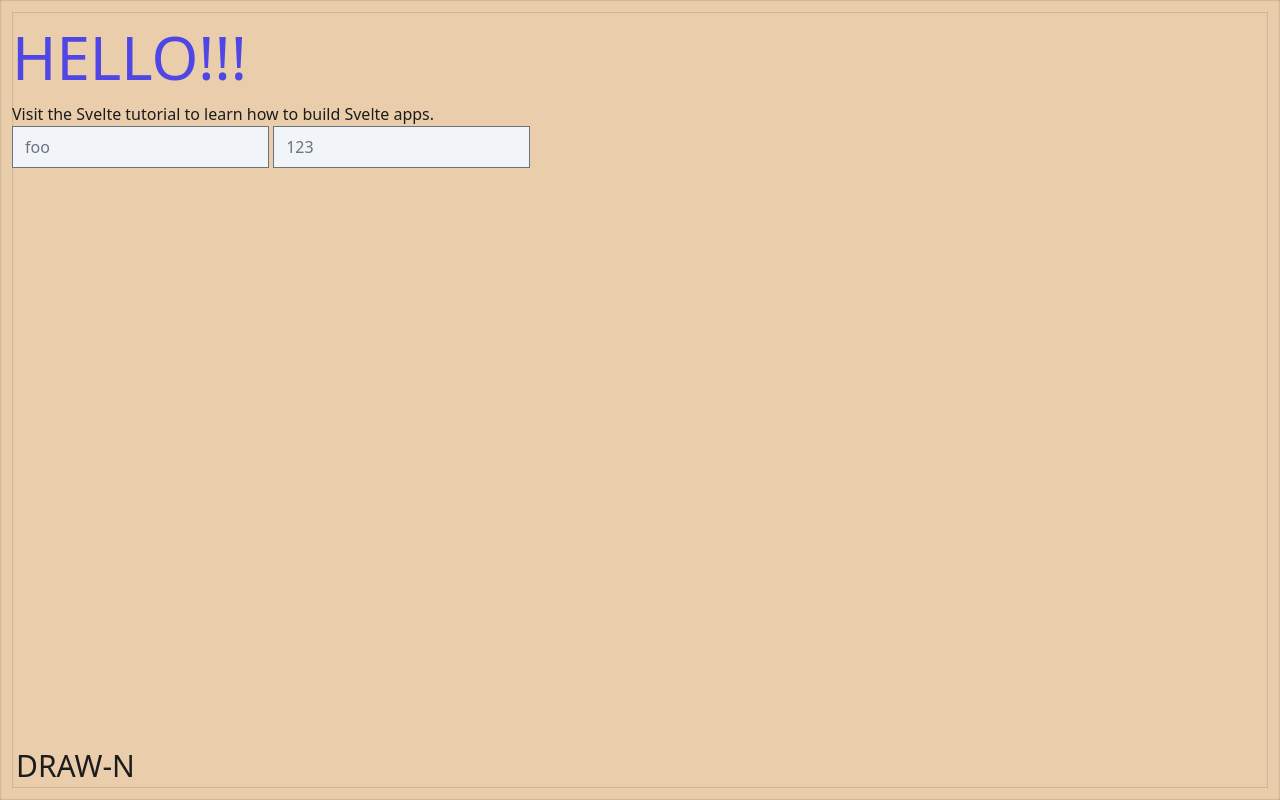
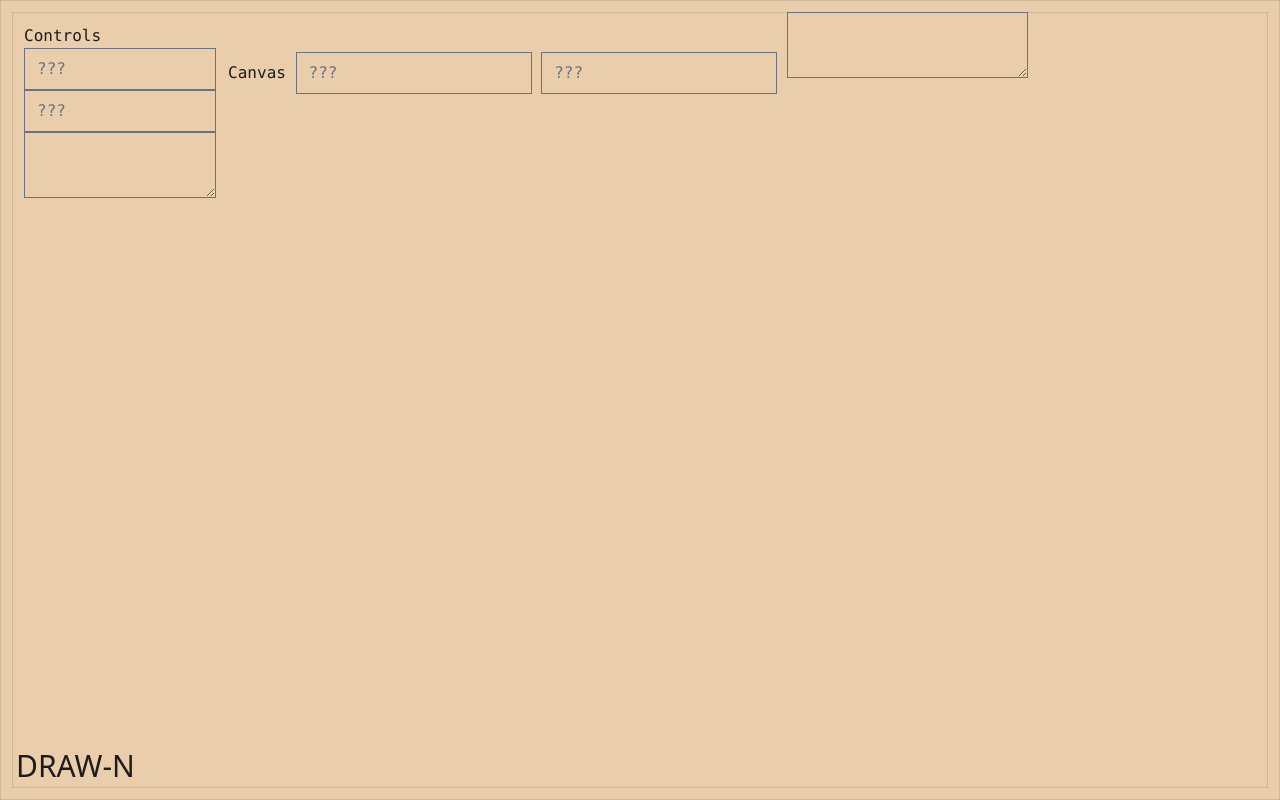
Before and after one commit to 0x5424/dn-canvas, a Svelte app: page / in a window 1280 px wide. Built offline with nearby package versions, Linux system fonts and the light colour scheme.

Commit message:
Scaffold initial layout for Controls and Canvas sections

```diff
--- a/src/App.svelte
+++ b/src/App.svelte
@@ -3,18 +3,18 @@
   import { initializeActiveTheme } from './stores/theme'
 
   import ToggleThemeButton from './components/ToggleThemeButton.svelte'
+  import Controls from './Controls.svelte'
+  import Canvas from './Canvas.svelte'
 
   onMount(initializeActiveTheme)
 </script>
 
 <main class='h-full p-3 shadow-flat shadow-accent'>
   <div class='h-full shadow-flat shadow-accent'>
-    <h1 class='uppercase text-6xl/normal font-thin text-indigo-600'>Hello!!!</h1>
-    <p>Visit the <a href="https://svelte.dev/tutorial">Svelte tutorial</a> to learn how to build Svelte apps.</p>
-
-
-    <input class=bg-slate-100 type=text placeholder=foo/>
-    <input class=bg-slate-100 type=number placeholder=123/>
+    <div class='h-full flex flex-col md:flex-row'>
+      <Controls />
+      <Canvas />
+    </div>
   </div>
   <ToggleThemeButton />
 </main>
--- /dev/null
+++ b/src/Canvas.svelte
@@ -0,0 +1,27 @@
+<script lang=ts>
+  // foo
+</script>
+
+<section class='h-full w-full font-mono'>
+  <span>Canvas</span>
+
+  <label>
+    <input
+      type=number
+      autocomplete=off
+      spellcheck=false
+      placeholder=???
+    />
+  </label>
+  <label>
+    <input
+      type=text
+      autocomplete=off
+      spellcheck=false
+      placeholder=???
+    />
+  </label>
+  <label>
+    <textarea />
+  </label>
+</section>
--- /dev/null
+++ b/src/Controls.svelte
@@ -0,0 +1,29 @@
+<script lang=ts>
+  // foo
+</script>
+
+<section class='p-3 flex md:flex-col md:w-64 font-mono'>
+  <span>Controls</span>
+
+  <label>
+    <input
+      type=number
+      autocomplete=off
+      spellcheck=false
+      placeholder=???
+      class='w-24 md:w-full'
+    />
+  </label>
+  <label>
+    <input
+      type=text
+      autocomplete=off
+      spellcheck=false
+      placeholder=???
+      class='w-24 md:w-full'
+    />
+  </label>
+  <label class='col-span-3 md:col-span-1'>
+    <textarea class='w-24 md:w-full' />
+  </label>
+</section>
--- a/src/app.css
+++ b/src/app.css
@@ -17,7 +17,14 @@
     --color-bg: 28 28 28;
     --color-accent: 28 28 28;
   }
+}
 
+@layer components {
+  input[type=text],
+  input[type=number],
+  textarea {
+    background-color: transparent;
+  }
 }
 
 @layer utilities {
```
